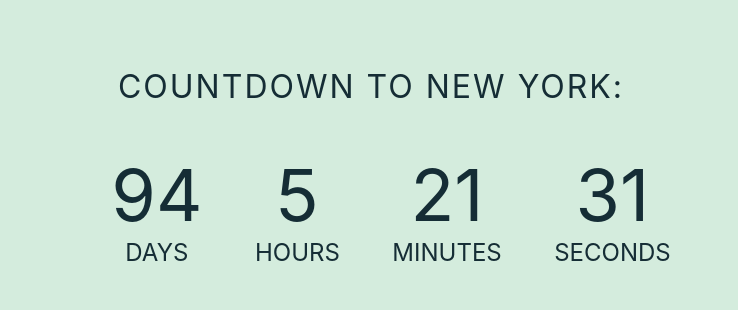
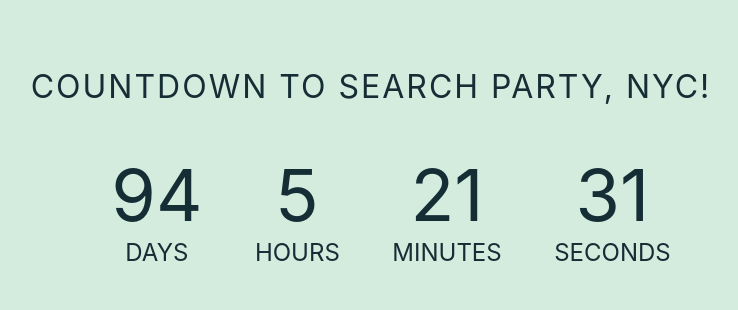
Before and after one commit to elopez2808/ny, a plain HTML site: page index.html in a window 1280 px wide. Shown: the part 224-534 px from the top of the page, without its empty margins (269-1007 px from the left). Drawn offline with Linux system fonts and the light colour scheme.

Commit message:
Update index.html

```diff
--- a/index.html
+++ b/index.html
@@ -14,7 +14,7 @@
 
 
   <div class="container">
-    <h1 id="headline"> Countdown to New York: </h1>
+    <h1 id="headline"> Countdown to Search Party, NYC! </h1>
     <div id="countdown">
       <ul>
         <li><span id="days"></span>days</li>
```
